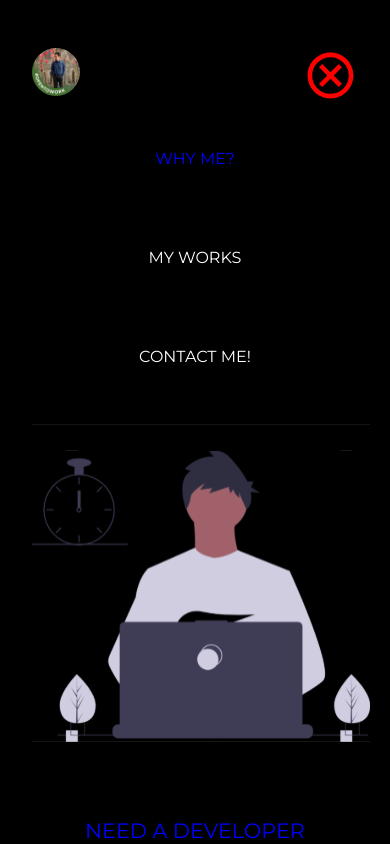
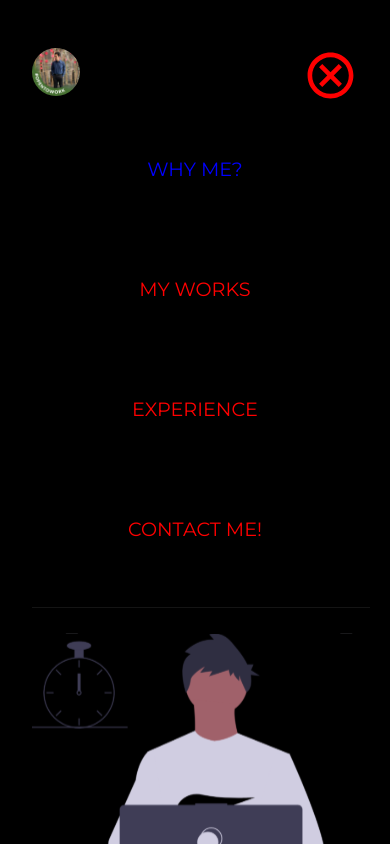
Before and after one commit to Ajitesh72/portfolio, a React (Create React App) app in the folder frontend/: page /#/home in a window 390 px wide. Both pictures are taken after a click on the element 330 px from the left and 78 px from the top of the page. Shown: the top 844 px of the page. Built offline with nearby package versions, Linux system fonts and the light colour scheme.

Commit message:
hamburger

```diff
--- a/frontend/src/components/hamburger.js
+++ b/frontend/src/components/hamburger.js
@@ -11,6 +11,7 @@ function Hamburger() {
     const[first,setFirst]=React.useState(true)
     const[second,setSecond]=React.useState(false)
     const[third,setThird]=React.useState(false)
+    const[fourth,setFourth]=React.useState(false)
     // const[fourth,setFourth]=React.useState(false)
 
   return (
@@ -37,9 +38,10 @@ function Hamburger() {
             {/* <div className="hamburgerTitle" onClick={()=>{setFirst(true);setSecond(false);setThird(false);setFlip(false)}} ><a href="#why-me" style={{color:first?"blue":"white",textDecoration:"none"}}>WHY ME?</a></div>
           <div className="hamburgerTitle" onClick={()=>{setSecond(true);setFirst(false);setThird(false);setFlip(false)}} ><a href="#my-work" style={{color:second?"blue":"white",textDecoration:"none"}}>MY WORK</a></div>
           <div className="hamburgerTitle" onClick={()=>{setThird(true);setFirst(false);setSecond(false);setFlip(false)}} ><a href="#contact" style={{color:third?"blue":"white",textDecoration:"none"}}>CONTACT ME!</a></div> */}
-          <div className="hamburgerTitle"  style={{color:first?"blue":"white"}}><Link activeClass="active" smooth spy to="why-me" onClick={()=>{setFirst(true);setSecond(false);setThird(false);}}>WHY ME?</Link></div>
-          <div className="hamburgerTitle"  style={{color:second?"blue":"white"}}><Link activeClass="active" smooth spy to="my-work" onClick={()=>{setSecond(true);setFirst(false);setThird(false)}}>MY WORKS</Link></div>
-          <div className="hamburgerTitle"  style={{color:third?"blue":"white"}}><Link activeClass="active" smooth spy to="contact" onClick={()=>{setThird(true);setFirst(false);setSecond(false)}}>CONTACT ME!</Link></div>
+          <div className="hamburgerTitle"  style={{color:first?"blue":"red",fontSize:"1.2em",textAlign:"center"}}><Link activeClass="active" smooth spy to="why-me" onClick={()=>{setFirst(true);setSecond(false);setThird(false);setFourth(false)}}>WHY ME?</Link></div>
+          <div className="hamburgerTitle"  style={{color:second?"blue":"red",fontSize:"1.2em",textAlign:"center"}}><Link activeClass="active" smooth spy to="my-work" onClick={()=>{setSecond(true);setFirst(false);setThird(false);setFourth(false)}}>MY WORKS</Link></div>
+          <div className="hamburgerTitle"  style={{color:fourth?"blue":"red",fontSize:"1.2em",textAlign:"center"}}><Link activeClass="active" smooth spy to="experience" onClick={()=>{setFourth(true);setFirst(false);setSecond(false);setThird(false)}}>EXPERIENCE</Link></div>
+          <div className="hamburgerTitle"  style={{color:third?"blue":"red",fontSize:"1.2em",textAlign:"center"}}><Link activeClass="active" smooth spy to="contact" onClick={()=>{setThird(true);setFirst(false);setSecond(false);setFourth(false)}}>CONTACT ME!</Link></div>
 
 
          </div>}
```
